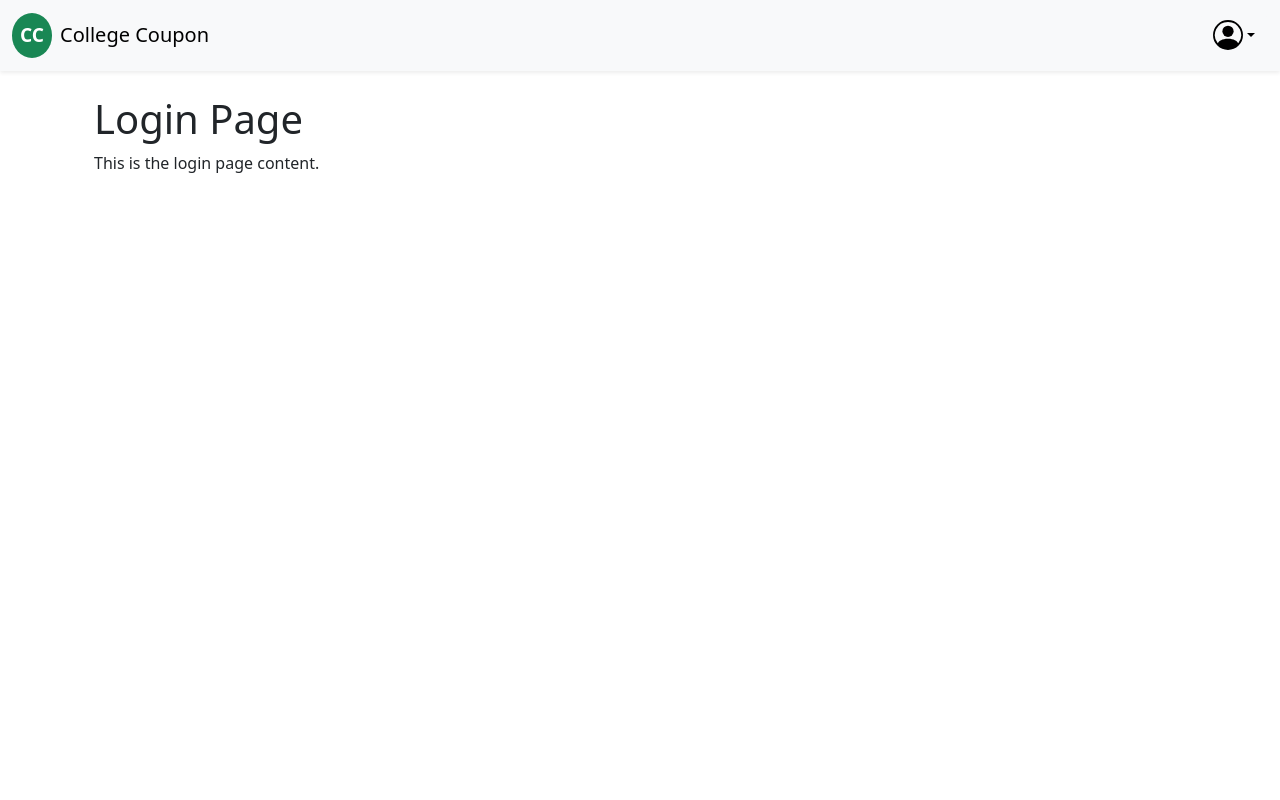
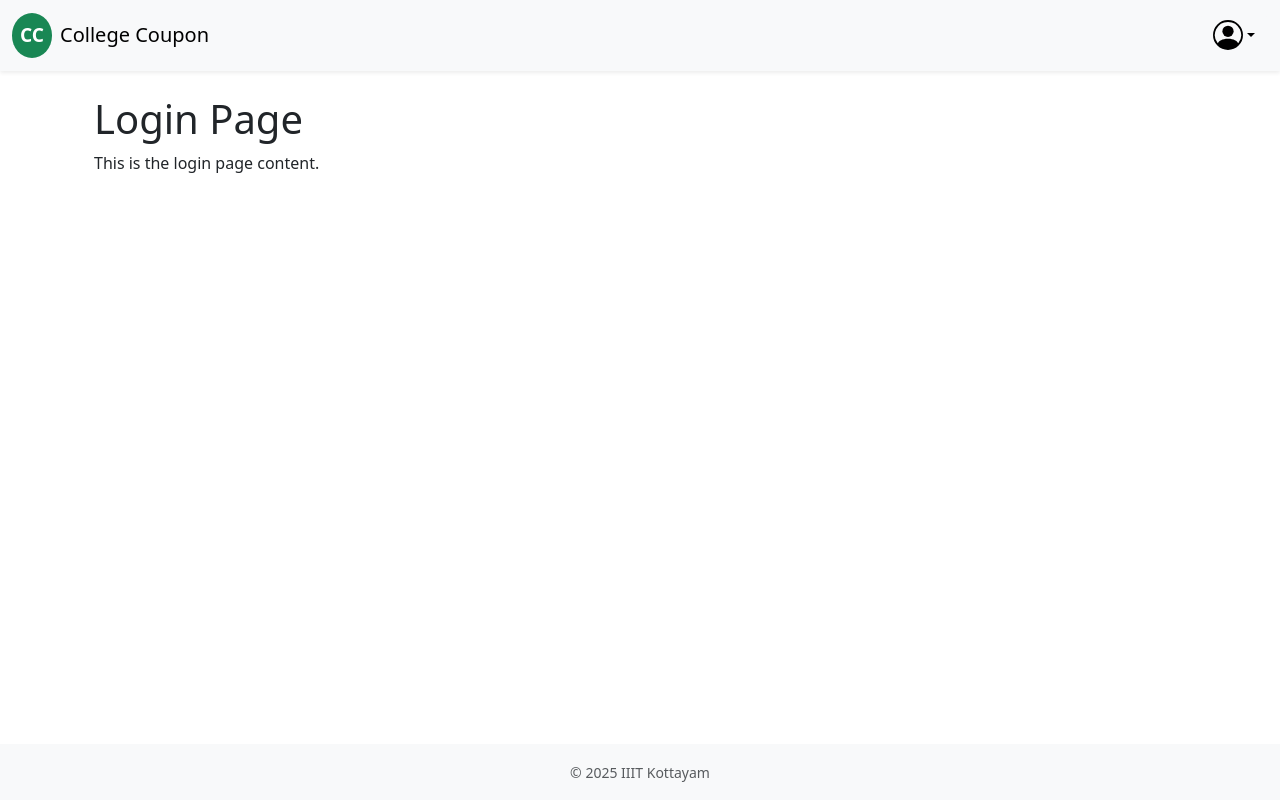
Before and after one commit to ksrivathsa2005-hub/coupon-dev-, a React (Vite) app in the folder frontend/coupon-system-frontend/: page / in a window 1280 px wide. Built offline with nearby package versions, Linux system fonts and the light colour scheme.

Commit message:
minor changes

```diff
--- a/frontend/coupon-system-frontend/src/App.tsx
+++ b/frontend/coupon-system-frontend/src/App.tsx
@@ -4,7 +4,7 @@ import DashboardPage from './pages/DashboardPage'
 import AdminPage from './pages/AdminPage'
 import StaffPage from './pages/StaffPage'
 import Navbar from './components/Navbar'
-// import Footer from './components/Footer'
+import Footer from './components/Footer'
 
 function App() {
   return (
@@ -18,12 +18,11 @@ function App() {
           <Route path="/admin" element={<AdminPage />} />
           <Route path="/staff" element={<StaffPage />} />
 
-          {/* Default route: redirect to login */}
           <Route path="/" element={<LoginPage />} />
         </Routes>
       </main>
 
-      {/* <Footer /> */}
+      <Footer />
     </div>
   )
 }
--- a/frontend/coupon-system-frontend/src/components/common/QrButton.tsx
+++ b/frontend/coupon-system-frontend/src/components/common/QrButton.tsx
@@ -26,7 +26,7 @@ const QrButton: React.FC<QrButtonProps> = ({ text, onClick }) => {
 export default QrButton;
 
 {/*
-  To use this button
+  To use this button component
 
   import QrButton from './common/QrButton';
 
```
